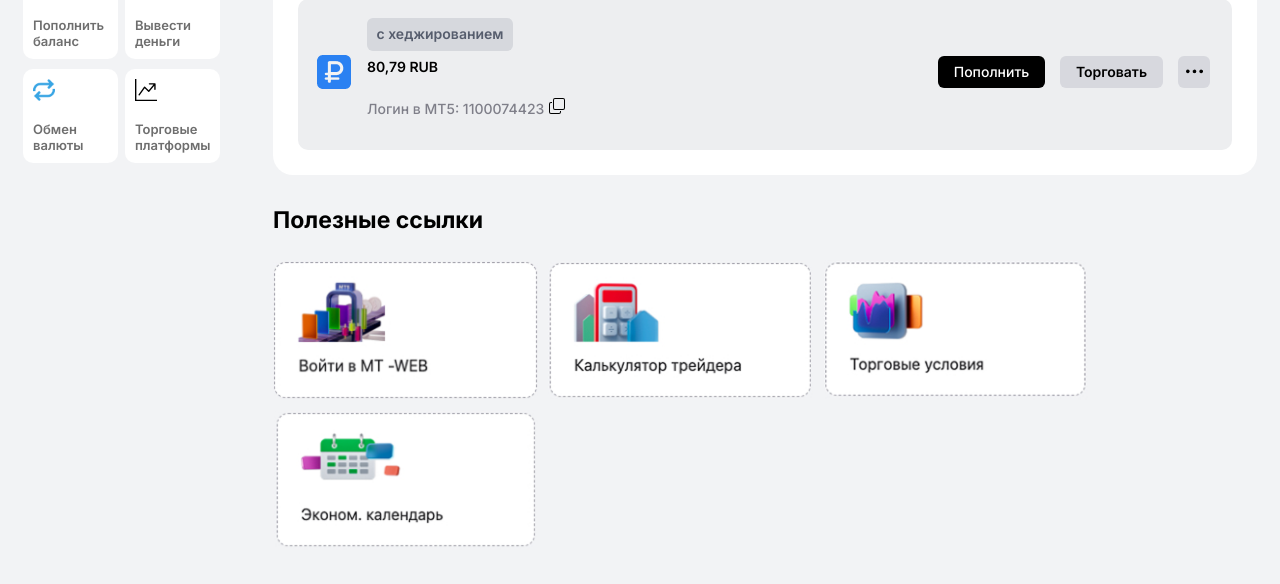
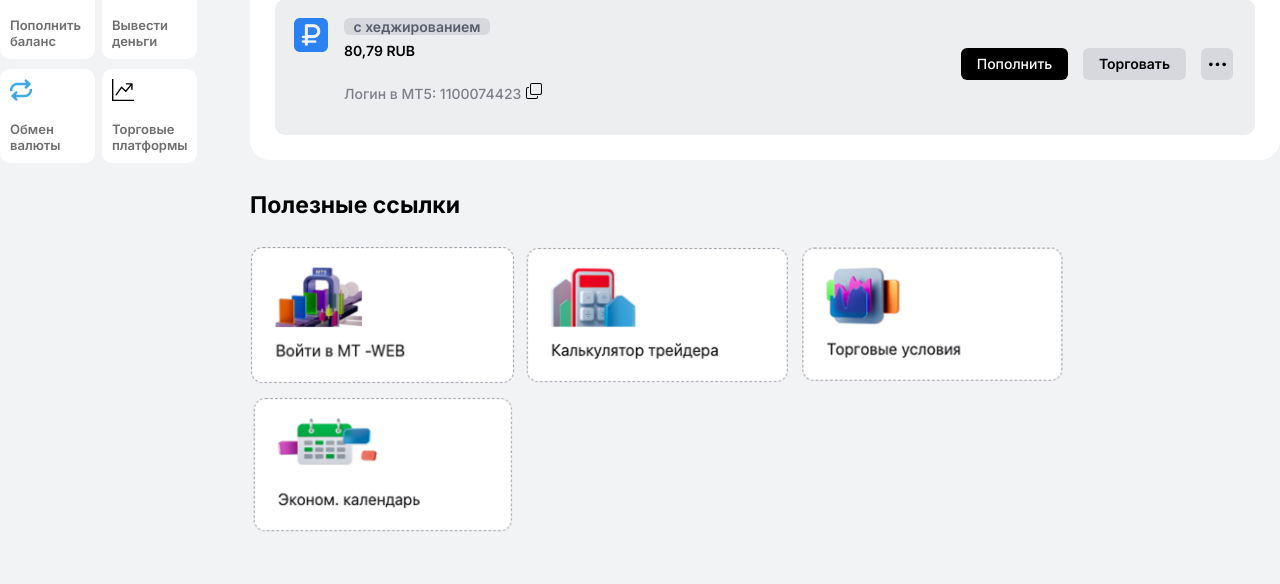
Before and after one commit to Angelraid/Pro-Investor, a plain HTML site: page home.html in a window 1280 px wide. Shown: the part 674-1258 px from the top of the page. Drawn offline with Linux system fonts and the light colour scheme.

Commit message:
Add files via upload

```diff
--- a/css/lk.css
+++ b/css/lk.css
@@ -5,7 +5,7 @@
 }
 .container-small {
 	margin: 0 auto;
-	padding: 0 23px;
+	/* padding: 0 23px; */
 	display: -webkit-box;
 	display: -ms-flexbox;
 	display: flex;
@@ -225,13 +225,13 @@ body {
 	display: flex;
 	-webkit-box-align: center;
 	-ms-flex-align: center;
-	align-items: center;
+	align-items: flex-start;
 	gap: 16px;
 }
 .action__check-info h4 {
 	font-weight: 600;
 	font-size: 14px;
-	line-height: 229%;
+	/* line-height: 229%; */
 	color: #565d6d;
 	background: #d6d8dd;
 	border-radius: 6px;
```
